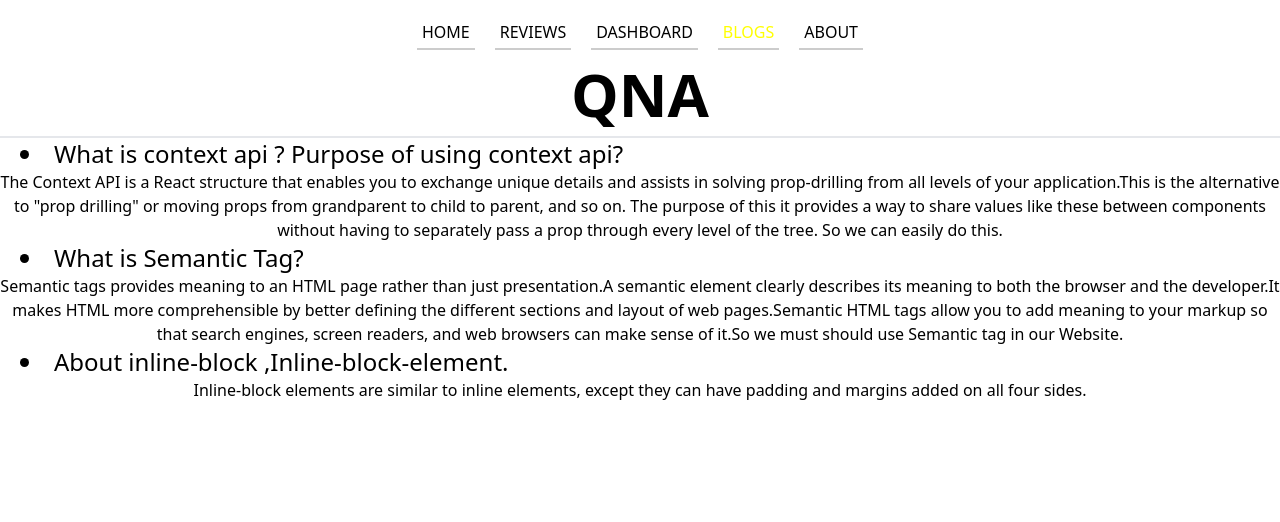
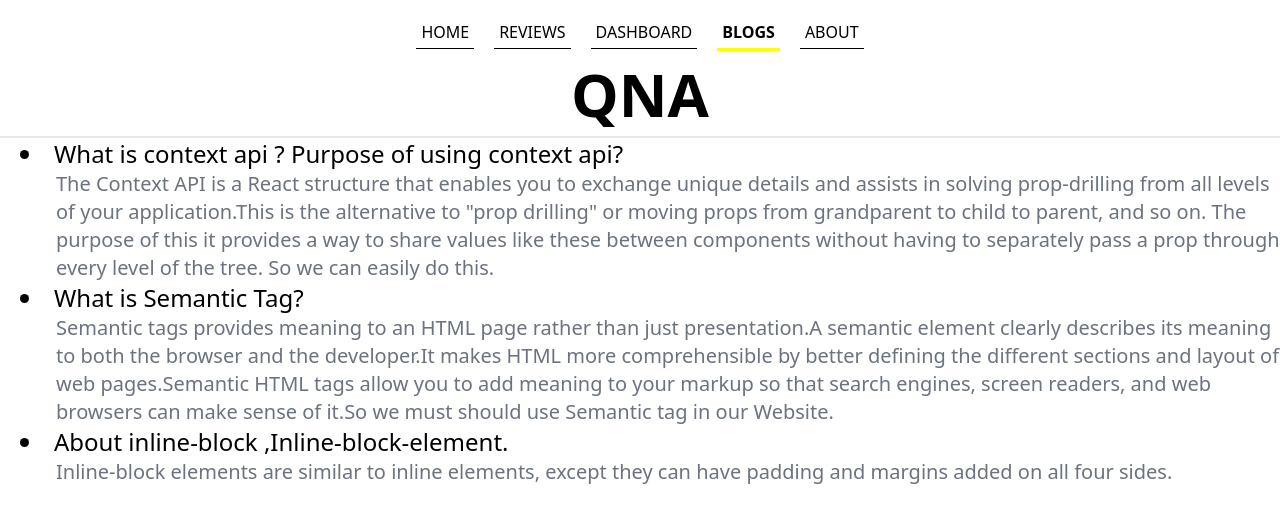
Before and after one commit to Fahimmuntasir1/Book-Reviewer-web-app, a React (Create React App) app: page /blogs in a window 1280 px wide. Shown: the top 522 px of the page. Built offline with nearby package versions, Linux system fonts and the light colour scheme.

Commit message:
active link and qna style done

```diff
--- a/src/Components/Blogs/Blogs.js
+++ b/src/Components/Blogs/Blogs.js
@@ -8,7 +8,7 @@ const Blogs = () => {
         <li className="text-2xl text-left ml-5">
           What is context api ? Purpose of using context api?
         </li>
-        <p>
+        <p className="text-xl text-left ml-14 text-gray-500">
           The Context API is a React structure that enables you to exchange
           unique details and assists in solving prop-drilling from all levels of
           your application.This is the alternative to "prop drilling" or moving
@@ -18,15 +18,23 @@ const Blogs = () => {
           tree. So we can easily do this.
         </p>
         <li className="text-2xl text-left ml-5">What is Semantic Tag?</li>
-        <p>
+        <p className="text-xl text-left ml-14 text-gray-500">
           {" "}
           Semantic tags provides meaning to an HTML page rather than just
-          presentation.A semantic element clearly describes its meaning to both the browser and the developer.It makes HTML more comprehensible by better defining the different sections and layout of web pages.Semantic HTML tags allow you to add meaning to your markup so that search engines, screen readers, and web browsers can make sense of it.So we must should use Semantic tag in our Website.
+          presentation.A semantic element clearly describes its meaning to both
+          the browser and the developer.It makes HTML more comprehensible by
+          better defining the different sections and layout of web
+          pages.Semantic HTML tags allow you to add meaning to your markup so
+          that search engines, screen readers, and web browsers can make sense
+          of it.So we must should use Semantic tag in our Website.
         </p>
         <li className="text-2xl text-left ml-5">
           About inline-block ,Inline-block-element.
         </li>
-        <p>Inline-block elements are similar to inline elements, except they can have padding and margins added on all four sides.</p>
+        <p className="text-xl text-left ml-14 text-gray-500">
+          Inline-block elements are similar to inline elements, except they can
+          have padding and margins added on all four sides.
+        </p>
       </div>
     </div>
   );
--- a/src/Components/CustomLink/CustomLink.js
+++ b/src/Components/CustomLink/CustomLink.js
@@ -7,7 +7,14 @@ function CustomLink({ children, to, ...props }) {
 
   return (
     <div>
-      <Link style={{ color: match ? "yellow" : "black" }} to={to} {...props}>
+      <Link
+        style={{
+          borderBottom: match ? "3px solid yellow" : "1px solid black",
+          fontWeight: match ? "bold" : "normal",
+        }}
+        to={to}
+        {...props}
+      >
         {children}
       </Link>
     </div>
```
